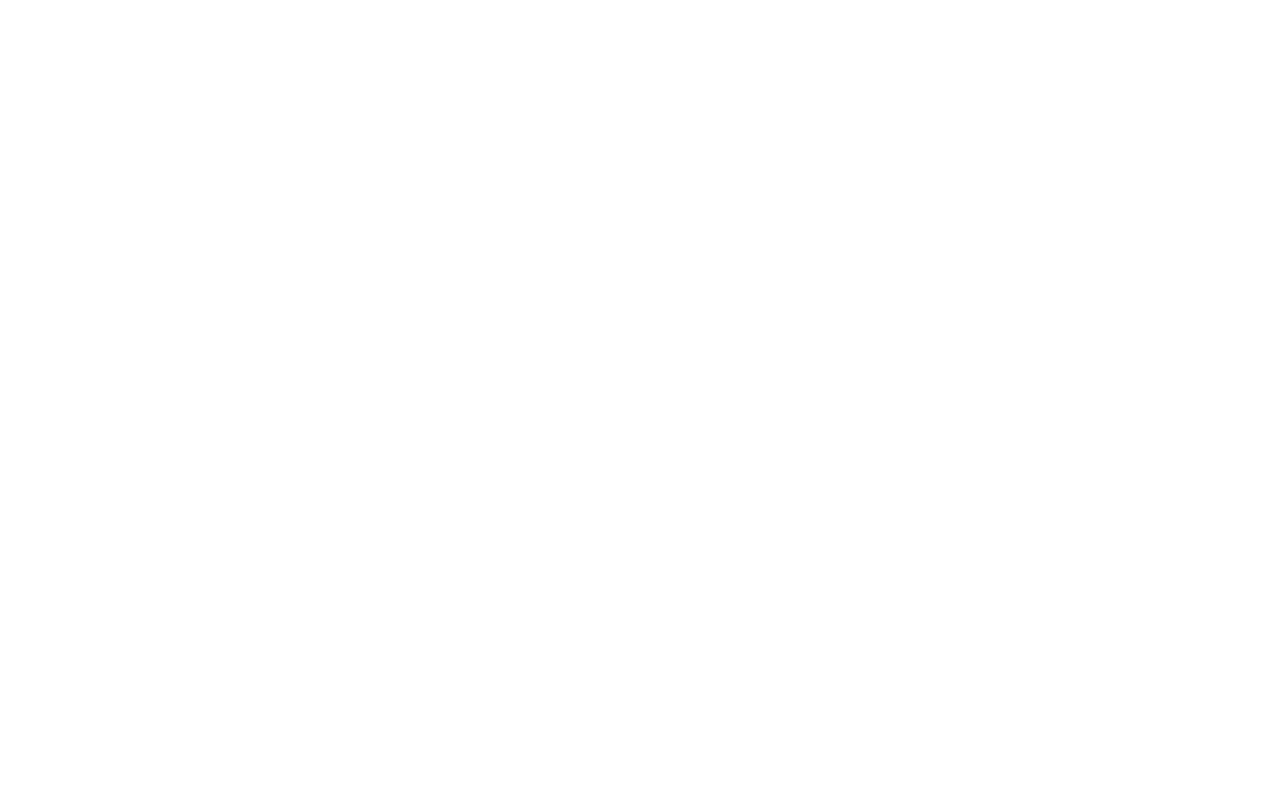
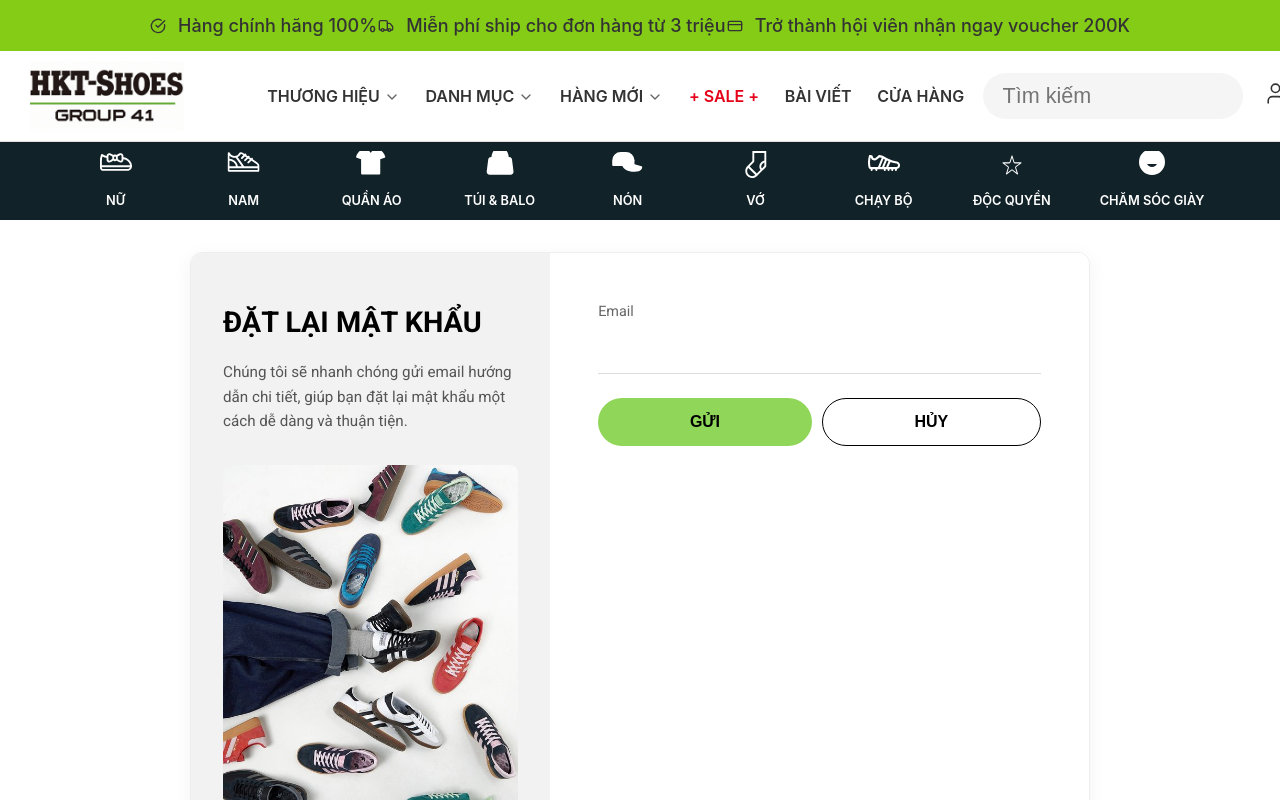
Before and after one commit to tuntoncute123/ZestFoot, a React (Vite) app: page /forgot in a window 1280 px wide. Before the commit this address had no page. Shown: the top 800 px of the page. Built offline with nearby package versions, Linux system fonts and the light colour scheme.

Commit message:
Them chuc nang quen mat khau

```diff
--- a/src/App.jsx
+++ b/src/App.jsx
@@ -3,6 +3,7 @@
 import HomePage from './components/Home/HomePage';
 import Login from './components/LogIn_SignUp/Login';
 import SignUp from './components/LogIn_SignUp/SignUp';
+import ForgotPassword from './components/LogIn_SignUp/ForgotPassword';
 
 function App() {
   return (
@@ -14,6 +15,7 @@
           <Route path="/cart" element={<div style={{ padding: '100px', textAlign: 'center' }}>Cart Page Placeholder</div>} />
             <Route path="/register" element={<SignUp />} />
             <Route path="/login" element={<Login />} />
+            <Route path="/forgot" element={<ForgotPassword />} />
         </Routes>
       </div>
     </Router>
--- a/src/components/LogIn_SignUp/Auth.css
+++ b/src/components/LogIn_SignUp/Auth.css
@@ -137,3 +137,36 @@
         padding: 2rem;
     }
 }
+
+.cancel-btn {
+    width: 100%;
+    padding: 14px;
+    background-color: #ffffff;
+    color: #000; /* Chữ đen */
+    border: 1px solid #000;
+    border-radius: 30px; /* Bo tròn nút */
+    font-weight: 700;
+    font-size: 1rem;
+    cursor: pointer;
+    text-transform: uppercase;
+    transition: opacity 0.3s;
+    margin-top: 15px;
+}
+
+.cancel-btn:hover {
+    opacity: 0.9;
+}
+
+.btn-container {
+    display: flex;
+    gap: 10px;
+    margin-top: 20px;
+    width: 100%;
+}
+
+.btn-container .auth-btn,
+.btn-container .cancel-btn {
+    flex-grow: 1;
+    width: auto;
+    margin-top: 0;
+}
--- /dev/null
+++ b/src/components/LogIn_SignUp/ForgotPassword.jsx
@@ -0,0 +1,58 @@
+// eslint-disable-next-line no-unused-vars
+import React from 'react';
+import Navbar from '../Navbar/Navbar.jsx';
+import Footer from '../Footer/Footer.jsx';
+import './Auth.css';
+import CategoryBar from "../CategoryBar/CategoryBar.jsx";
+import pic1 from '../../assets/pic1.jpg';
+
+
+const ForgotPassword = () => {
+    return (
+        <>
+            <Navbar/>
+            <CategoryBar />
+            <div className="auth-wrapper">
+                <div className="auth-container">
+                    {/* Cột Trái */}
+                    <div className="auth-left">
+                        <div>
+                            <h2 className="auth-title">ĐẶT LẠI MẬT KHẨU</h2>
+                            <p className="auth-desc">
+                                Chúng tôi sẽ nhanh chóng gửi email hướng dẫn chi tiết, giúp bạn đặt lại mật khẩu một cách dễ dàng và thuận tiện.
+                            </p>
+                        </div>
+                        <div className="auth-image">
+                            {/* Thay src bằng biến import ảnh hoặc link ảnh thật */}
+                            <img
+                                src ={pic1}
+                                alt="Welcome to HKT-SHOES"/>
+                        </div>
+                    </div>
+
+                    {/* Cột Phải - Form */}
+                    <div className="auth-right">
+                        <form>
+                            <div className="form-group">
+                                <label>Email</label>
+                                <input type="email" className="form-input"/>
+                            </div>
+                            <div className="btn-container">
+                                <button type="submit" className="auth-btn">Gửi</button>
+                                <button
+                                    type="button"
+                                    className="cancel-btn"
+                                    onClick={() => window.location.href = '/login'}  >
+                                    Hủy
+                                </button>
+                            </div>
+                        </form>
+                    </div>
+                </div>
+            </div>
+            <Footer/>
+        </>
+    );
+};
+
+export default ForgotPassword;
--- a/src/components/LogIn_SignUp/Login.jsx
+++ b/src/components/LogIn_SignUp/Login.jsx
@@ -44,7 +44,7 @@
                             </div>
 
                             <div className="form-actions">
-                                <a href="#" className="forgot-password">Quên mật khẩu?</a>
+                                <a href="/forgot" className="forgot-password">Quên mật khẩu?</a>
                             </div>
 
                             <button type="submit" className="auth-btn">ĐĂNG NHẬP</button>
```
